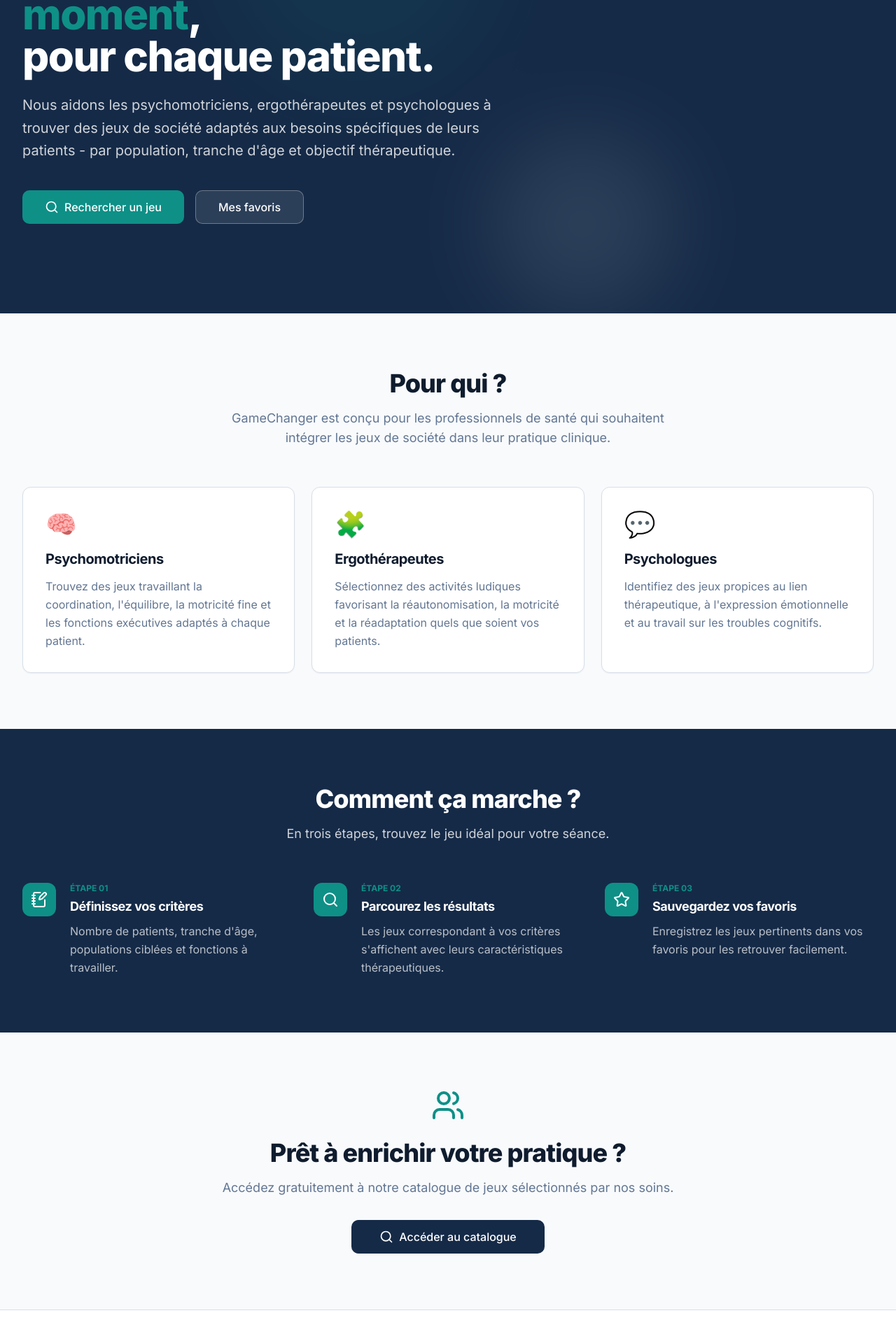
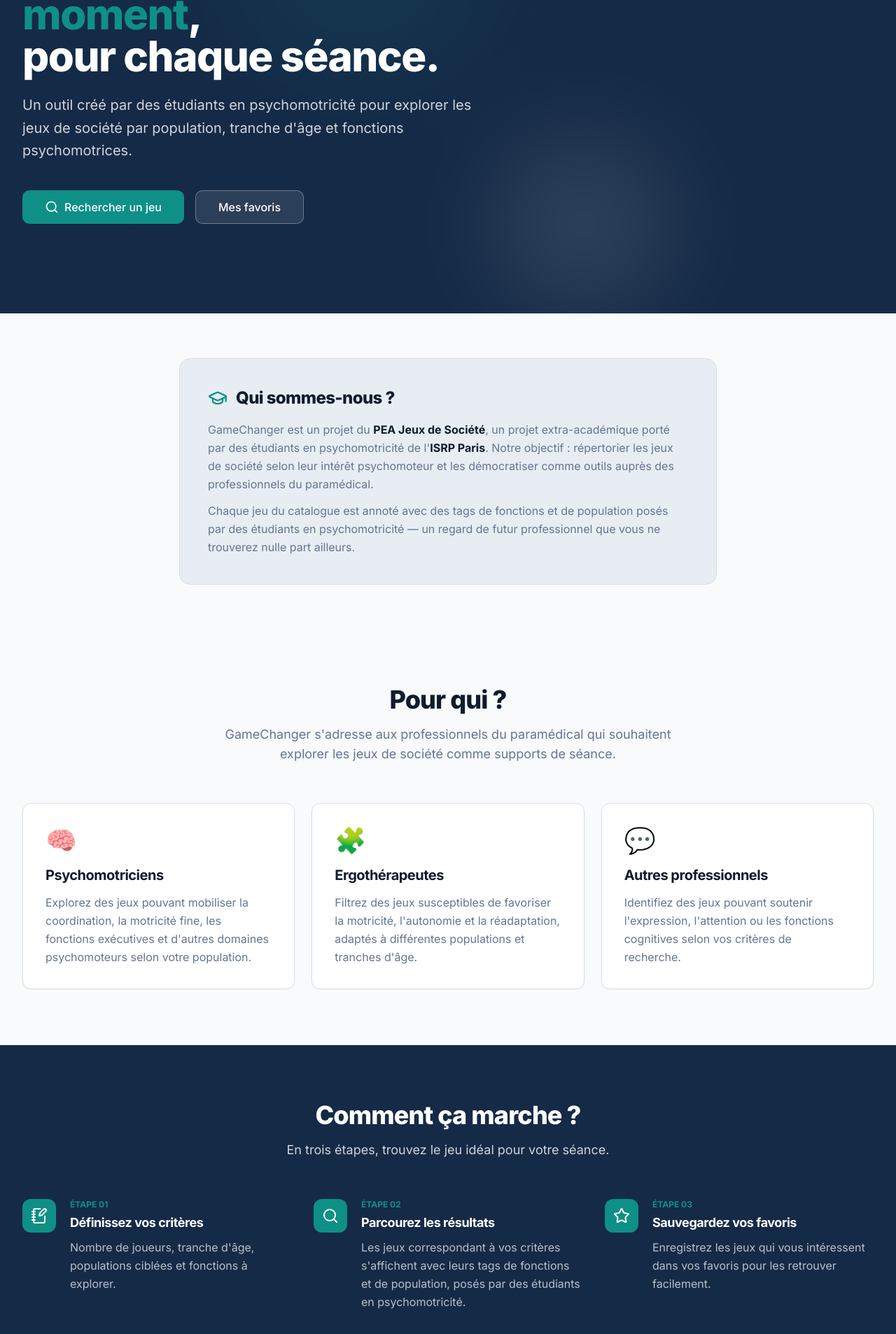
Before and after one commit to DylanMichot/gamechanger, a Next.js app: page / in a window 1280 px wide. Shown: the part 329-2236 px from the top of the page at 70% size. Built offline with nearby package versions, Linux system fonts and the light colour scheme.

Commit message:
refonte homepage

```diff
--- a/src/app/jeux/[id]/page.tsx
+++ b/src/app/jeux/[id]/page.tsx
@@ -5,7 +5,7 @@
 import Image from 'next/image'
 import Link from 'next/link'
 import { notFound } from 'next/navigation'
-import { ArrowLeft, Users, Calendar } from 'lucide-react'
+import { ArrowLeft, Users, Cake } from 'lucide-react'
 import { prisma } from '@/lib/prisma'
 import { Badge } from '@/components/ui/badge'
 import { Button } from '@/components/ui/button'
@@ -76,7 +76,7 @@
           {/* Caractéristiques */}
           <div className="grid grid-cols-2 gap-4">
             <div className="bg-secondary rounded-xl p-4 flex items-center gap-3">
-              <Calendar className="h-5 w-5 text-accent shrink-0" />
+              <Cake className="h-5 w-5 text-accent shrink-0" />
               <div>
                 <p className="text-xs text-muted-foreground font-medium uppercase tracking-wide">
                   Tranche d'âge
@@ -125,7 +125,7 @@
           {game.psychomotorTags.length > 0 && (
             <div className="space-y-2">
               <h2 className="text-sm font-bold text-muted-foreground uppercase tracking-wide">
-                Fonctions psychomotrices
+                Fonctions
               </h2>
               <div className="flex flex-wrap gap-2">
                 {game.psychomotorTags.map((tag) => (
--- a/src/app/layout.tsx
+++ b/src/app/layout.tsx
@@ -8,11 +8,11 @@
 
 export const metadata: Metadata = {
   title: {
-    default: 'GameChanger — Jeux thérapeutiques pour professionnels de santé',
+    default: 'GameChanger — Jeux de société pour les professionnels du paramédical',
     template: '%s | GameChanger',
   },
   description:
-    'Trouvez les jeux de société adaptés à votre pratique clinique. Outil de recherche pour psychomotriciens, ergothérapeutes et psychologues.',
+    'Un outil créé par des étudiants en psychomotricité pour explorer les jeux de société par population, tranche d\'âge et fonctions psychomotrices.',
 }
 
 export default function RootLayout({
--- a/src/app/page.tsx
+++ b/src/app/page.tsx
@@ -1,5 +1,5 @@
 import Link from 'next/link'
-import { Search, Star, NotebookPen, Users } from 'lucide-react'
+import { Search, Star, NotebookPen, Users, GraduationCap, BookOpen } from 'lucide-react'
 import { Button } from '@/components/ui/button'
 
 export default function HomePage() {
@@ -23,14 +23,13 @@
             <h1 className="text-5xl sm:text-6xl font-extrabold leading-tight mb-6">
               Le bon jeu,{' '}
               <span className="text-accent">au bon moment</span>,<br />
-              pour chaque patient.
+              pour chaque séance.
             </h1>
 
             <p className="text-xl text-primary-foreground/80 mb-10 max-w-2xl leading-relaxed">
-              Nous aidons les psychomotriciens, ergothérapeutes et
-              psychologues à trouver des jeux de société adaptés aux besoins
-              spécifiques de leurs patients - par population, tranche
-              d'âge et objectif thérapeutique.
+              Un outil créé par des étudiants en psychomotricité pour explorer
+              les jeux de société par population, tranche d'âge et fonctions
+              psychomotrices.
             </p>
 
             <div className="flex flex-wrap gap-4">
@@ -57,6 +56,29 @@
         </div>
       </section>
 
+      {/* Qui sommes-nous */}
+      <section className="container py-16">
+        <div className="max-w-3xl mx-auto bg-secondary rounded-2xl p-8 sm:p-10 border border-border">
+          <div className="flex items-center gap-3 mb-4">
+            <GraduationCap className="h-7 w-7 text-accent shrink-0" />
+            <h2 className="text-2xl font-extrabold text-foreground">Qui sommes-nous ?</h2>
+          </div>
+          <p className="text-muted-foreground leading-relaxed">
+            GameChanger est un projet du{' '}
+            <strong className="text-foreground">PEA Jeux de Société</strong>, un projet
+            extra-académique porté par des étudiants en psychomotricité de l'
+            <strong className="text-foreground">ISRP Paris</strong>. Notre objectif :
+            répertorier les jeux de société selon leur intérêt psychomoteur et les
+            démocratiser comme outils auprès des professionnels du paramédical.
+          </p>
+          <p className="text-muted-foreground leading-relaxed mt-3">
+            Chaque jeu du catalogue est annoté avec des tags de fonctions et de
+            population posés par des étudiants en psychomotricité — un regard de
+            futur professionnel que vous ne trouverez nulle part ailleurs.
+          </p>
+        </div>
+      </section>
+
       {/* Pour qui */}
       <section className="container py-20">
         <div className="text-center mb-14">
@@ -64,8 +86,8 @@
             Pour qui ?
           </h2>
           <p className="text-muted-foreground text-lg max-w-2xl mx-auto">
-            GameChanger est conçu pour les professionnels de santé qui
-            souhaitent intégrer les jeux de société dans leur pratique clinique.
+            GameChanger s'adresse aux professionnels du paramédical qui souhaitent
+            explorer les jeux de société comme supports de séance.
           </p>
         </div>
 
@@ -75,19 +97,19 @@
               icon: '🧠',
               title: 'Psychomotriciens',
               description:
-                'Trouvez des jeux travaillant la coordination, l\'équilibre, la motricité fine et les fonctions exécutives adaptés à chaque patient.',
+                'Explorez des jeux pouvant mobiliser la coordination, la motricité fine, les fonctions exécutives et d\'autres domaines psychomoteurs selon votre population.',
             },
             {
               icon: '🧩',
               title: 'Ergothérapeutes',
               description:
-                'Sélectionnez des activités ludiques favorisant la réautonomisation, la motricité et la réadaptation quels que soient vos patients.',
+                'Filtrez des jeux susceptibles de favoriser la motricité, l\'autonomie et la réadaptation, adaptés à différentes populations et tranches d\'âge.',
             },
             {
               icon: '💬',
-              title: 'Psychologues',
+              title: 'Autres professionnels',
               description:
-                'Identifiez des jeux propices au lien thérapeutique, à l\'expression émotionnelle et au travail sur les troubles cognitifs.',
+                'Identifiez des jeux pouvant soutenir l\'expression, l\'attention ou les fonctions cognitives selon vos critères de recherche.',
             },
           ].map((item) => (
             <div
@@ -123,21 +145,21 @@
                 icon: <NotebookPen className="h-6 w-6" />,
                 title: 'Définissez vos critères',
                 description:
-                  'Nombre de patients, tranche d\'âge, populations ciblées et fonctions à travailler.',
+                  'Nombre de joueurs, tranche d\'âge, populations ciblées et fonctions à explorer.',
               },
               {
                 number: '02',
                 icon: <Search className="h-6 w-6" />,
                 title: 'Parcourez les résultats',
                 description:
-                  'Les jeux correspondant à vos critères s\'affichent avec leurs caractéristiques thérapeutiques.',
+                  'Les jeux correspondant à vos critères s\'affichent avec leurs tags de fonctions et de population, posés par des étudiants en psychomotricité.',
               },
               {
                 number: '03',
                 icon: <Star className="h-6 w-6" />,
                 title: 'Sauvegardez vos favoris',
                 description:
-                  'Enregistrez les jeux pertinents dans vos favoris pour les retrouver facilement.',
+                  'Enregistrez les jeux qui vous intéressent dans vos favoris pour les retrouver facilement.',
               },
             ].map((step) => (
               <div key={step.number} className="flex gap-5">
@@ -164,12 +186,12 @@
       {/* CTA */}
       <section className="container py-20 text-center">
         <div className="max-w-2xl mx-auto">
-          <Users className="h-12 w-12 mx-auto mb-6 text-accent" />
+          <BookOpen className="h-12 w-12 mx-auto mb-6 text-accent" />
           <h2 className="text-3xl sm:text-4xl font-extrabold mb-4">
             Prêt à enrichir votre pratique ?
           </h2>
           <p className="text-muted-foreground text-lg mb-8">
-            Accédez gratuitement à notre catalogue de jeux sélectionnés par nos soins.
+            Accédez gratuitement à notre catalogue de jeux annotés par nos soins.
           </p>
           <Button asChild size="lg" className="gap-2 text-base h-12 px-10">
             <Link href="/jeux">
--- a/src/components/Footer.tsx
+++ b/src/components/Footer.tsx
@@ -1,16 +1,14 @@
 import Link from 'next/link'
-import { Gamepad2 } from 'lucide-react'
+import { Dices } from 'lucide-react'
 
 export function Footer() {
   return (
     <footer className="border-t bg-white mt-auto">
-      <div className="container py-8 flex flex-col sm:flex-row items-center justify-between gap-4">
+      <div className="container py-8 flex flex-col gap-4">
+        <div className="flex flex-col sm:flex-row items-center justify-between gap-4">
           <div className="flex items-center gap-2 text-sm text-muted-foreground">
-          <Gamepad2 className="h-4 w-4" />
-          <span>
-            <strong className="text-foreground">GameChanger</strong> - Outil de
-            recherche de jeux de société
-          </span>
+            <Dices className="h-4 w-4" />
+            <strong className="text-foreground">GameChanger</strong>
           </div>
           <div className="flex items-center gap-4 text-sm text-muted-foreground">
             <Link
@@ -33,6 +31,10 @@
             </Link>
           </div>
         </div>
+        <p className="text-xs text-muted-foreground text-center sm:text-left">
+          Aucune donnée personnelle n'est collectée. Vos favoris sont enregistrés uniquement sur votre appareil et ne sont ni partagés ni accessibles par l'équipe.
+        </p>
+      </div>
     </footer>
   )
 }
--- a/src/components/GameCard.tsx
+++ b/src/components/GameCard.tsx
@@ -2,7 +2,7 @@
 
 import Image from 'next/image'
 import Link from 'next/link'
-import { Users, Calendar } from 'lucide-react'
+import { Users, Cake } from 'lucide-react'
 import { Badge } from '@/components/ui/badge'
 import { FavoriteButton } from '@/components/FavoriteButton'
 import type { BoardGame } from '@/types'
@@ -107,7 +107,7 @@
           {/* Meta */}
           <div className="flex items-center gap-4 text-sm text-muted-foreground mt-auto pt-2 border-t border-border">
             <div className="flex items-center gap-1.5">
-              <Calendar className="h-3.5 w-3.5" />
+              <Cake className="h-3.5 w-3.5" />
               <span>
                 {game.minAge === game.maxAge
                   ? `${game.minAge} ans`
--- a/src/components/GameForm.tsx
+++ b/src/components/GameForm.tsx
@@ -13,6 +13,25 @@
 import type { BoardGame, BoardGameFormData } from '@/types'
 
 const MAX_FILE_SIZE = 1 * 1024 * 1024
+
+// Liste officielle des fonctions — modifier ici pour en ajouter ou en retirer
+export const FONCTIONS_PSYCHOMOTRICES = [
+  'temps',
+  'espace',
+  'schéma corporel',
+  'motricité fine',
+  'motricité globale',
+  'graphomotricité',
+  'tonus',
+  'praxies',
+  'coordination',
+  'coordinations oculo-manuelles',
+  'attention',
+  'planification',
+  'inhibition',
+  'mémoire de travail',
+  'flexibilité mentale',
+]
 const ALLOWED_TYPES = ['image/jpeg', 'image/jpg', 'image/png']
 
 interface GameFormProps {
@@ -293,15 +312,15 @@
             />
           </div>
 
-          {/* Tags fonctions psychomotrices */}
+          {/* Tags fonctions */}
           <div className="space-y-2">
-            <Label>Fonctions psychomotrices</Label>
+            <Label>Fonctions</Label>
             <TagInput
               value={formData.psychomotorTags}
               onChange={(tags) => setFormData((p) => ({ ...p, psychomotorTags: tags }))}
-              placeholder="Ex : coordination, équilibre, mémoire..."
+              placeholder="Ex : coordination, attention, praxies..."
               variant="psychomotor"
-              suggestions={existingPsychomotorTags}
+              suggestions={FONCTIONS_PSYCHOMOTRICES}
             />
           </div>
         </div>
--- a/src/components/JeuxClient.tsx
+++ b/src/components/JeuxClient.tsx
@@ -220,7 +220,7 @@
       {/* Psychomoteur - dropdown */}
       {allPsychomotorTags.length > 0 && (
         <div className="space-y-3">
-          <h3 className="font-semibold text-sm text-foreground">Fonctions psychomotrices</h3>
+          <h3 className="font-semibold text-sm text-foreground">Fonctions</h3>
           {availablePsychomotorTags.length > 0 && (
             <select
               value=""
```
Also changed, not shown: src/app/icon.svg (added). Lines whose indentation alone changed are shown as unchanged.
